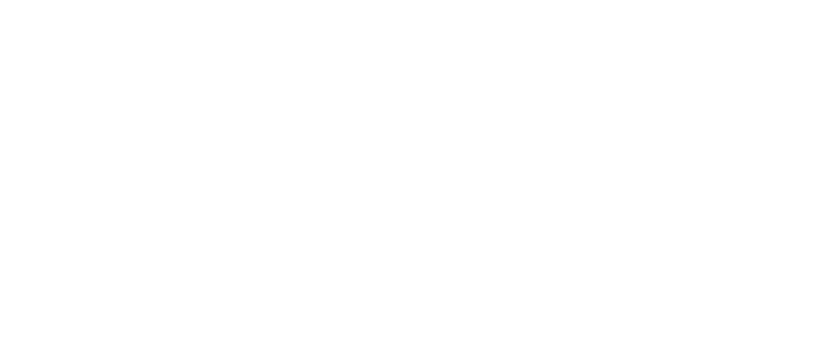
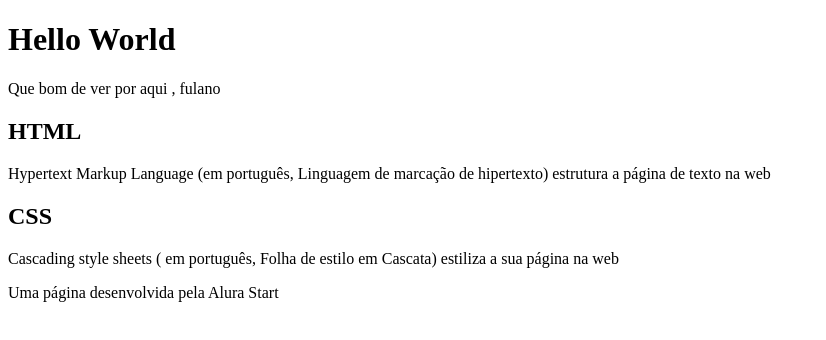
Before and after one commit to Luaquimica/HelloWorld, a plain HTML site: page index.html in a window 1280 px wide. Shown: the whole page, without its empty margins (0-826 px from the left). Drawn offline with Linux system fonts and the light colour scheme.

Commit message:
Add files via upload

```diff
--- a/index.html
+++ b/index.html
@@ -6,6 +6,25 @@
     <title>Hello world</title>
 </head>
 <body>
+ <header>
+    <h1>Hello World</h1>
+    <p>Que bom de ver por aqui , fulano</p>
+
+ </header>
+
+<section>
+    <h2>HTML</h2>
+    <P>Hypertext Markup Language (em português, Linguagem de marcação de hipertexto) estrutura a página de texto na web
+
+    <h2>CSS</h2>
+    <P>Cascading style sheets ( em português, Folha de estilo em Cascata) estiliza a sua página na web</style></P>
+    </P>
+</section>
+
+<footer>
+    <p>Uma página desenvolvida pela Alura Start</p>
+</footer>
 
 </body>
+
 </html>
```
